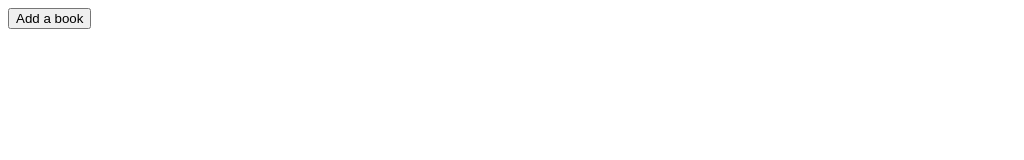
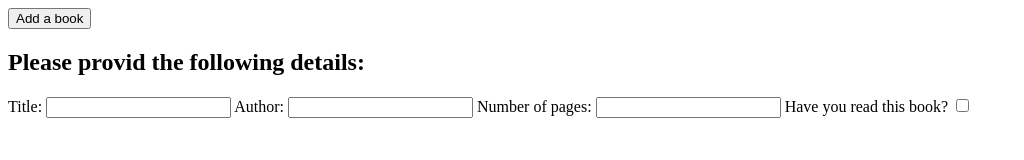
Before and after one commit to afoxbr/library, a plain HTML site: page index.html in a window 1280 px wide. Shown: the whole page, without its empty margins (0-1024 px from the left). Drawn offline with Linux system fonts and the light colour scheme.

Commit message:
Add form html, displayLibrary function

```diff
--- a/index.html
+++ b/index.html
@@ -7,6 +7,19 @@
     </head>
     <body>
         <button id="newBook">Add a book</button>
+        <div class="bookForm">
+            <form id="theForm">
+                <h2>Please provid the following details:</h2>
+                <label for="title">Title: </label>
+                <input type="text" name="title" required>
+                <label for="author">Author: </label>
+                <input type="text" name="author" required>
+                <label for="pageNum">Number of pages: </label>
+                <input type="text" name="pageNum" required>
+                <label for="haveRead">Have you read this book?</label>
+                <input type="checkbox" name="haveRead">
+            </form>
+        </div>
         <div id="cardDisplay">
 
         </div>
--- a/script.js
+++ b/script.js
@@ -37,4 +37,10 @@ function displayLibrary() {
             card.appendChild(cardRead)
         };
     };
-}
+};
+
+const newBook = document.getElementById("newBook");
+
+newBook.addEventListener("click", () => {
+
+})
```
